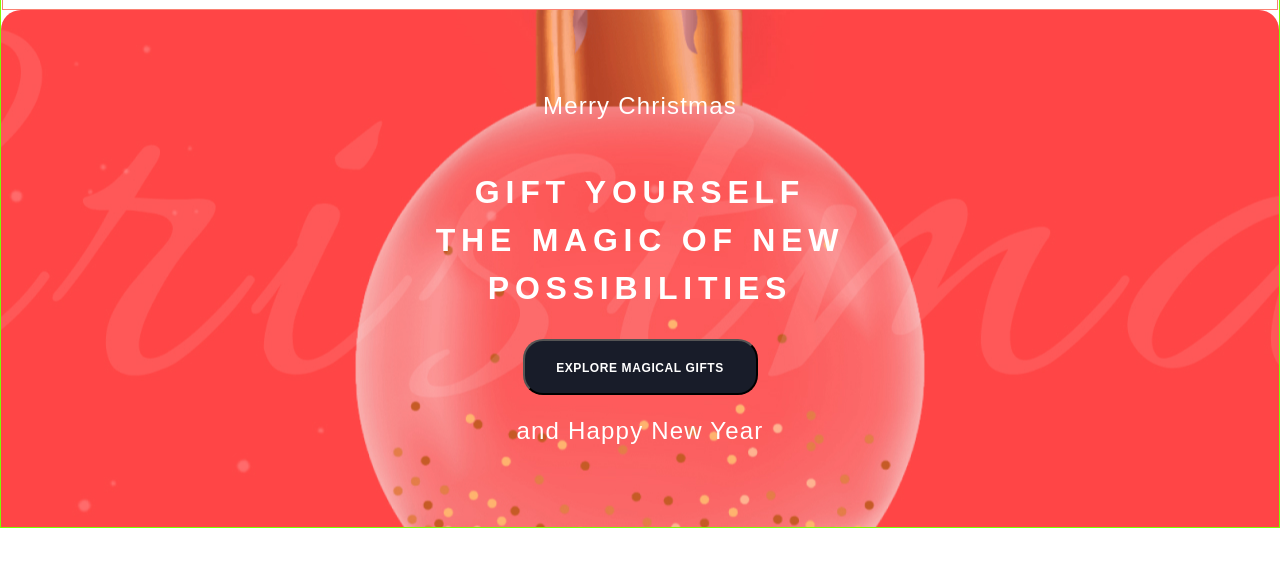
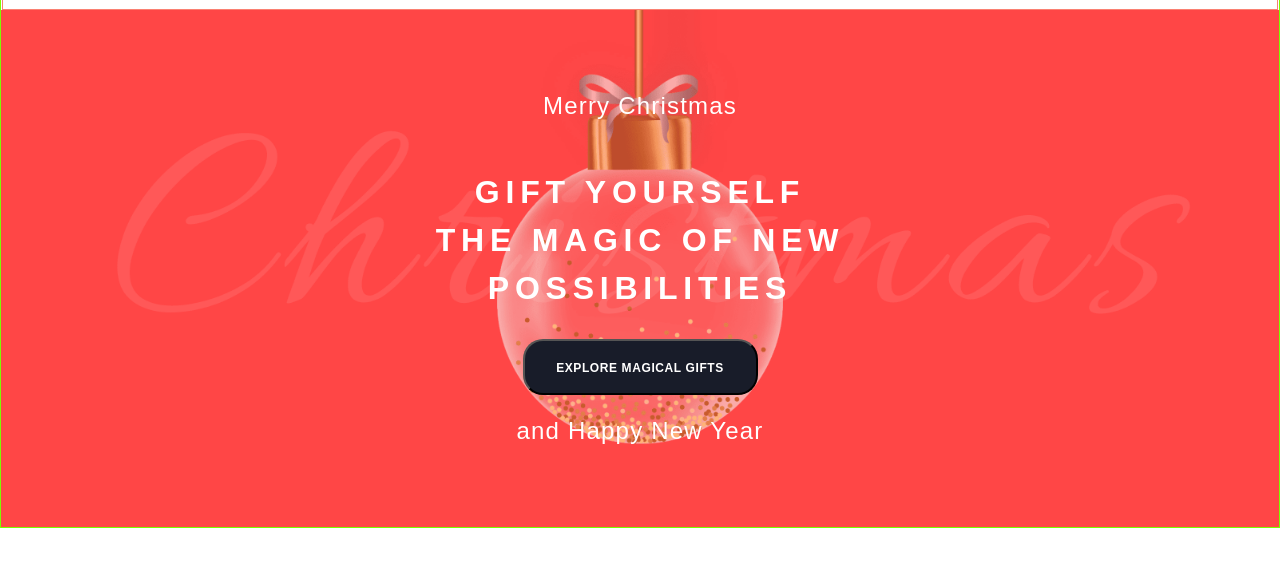
Before and after one commit to VanoKi/Christmas-Shop, a plain HTML site: page christmas-shop/index.html in a window 1280 px wide. Shown: the part 83-650 px from the top of the page. Drawn offline with Linux system fonts and the light colour scheme.

Commit message:
feat: add extra files

```diff
--- a/christmas-shop/style.css
+++ b/christmas-shop/style.css
@@ -124,8 +124,15 @@ header .container {
 
 /* main */
 
+main {
+  background: var(--primary);
+}
+
 .hero {
-  background: url("assets/hero_bg.jpg") no-repeat center;
+  background-image: url("assets/img/img-compressed/bg-ball.png");
+  background-size: 90%;
+  background-position: center top;
+  background-repeat: no-repeat;
   border-radius: 20px 20px 0 0;
   padding-top: 60px;
   padding-bottom: 60px;
```
Also changed, not shown: christmas-shop/assets/hero_bg.jpg (deleted), 1 other file.
